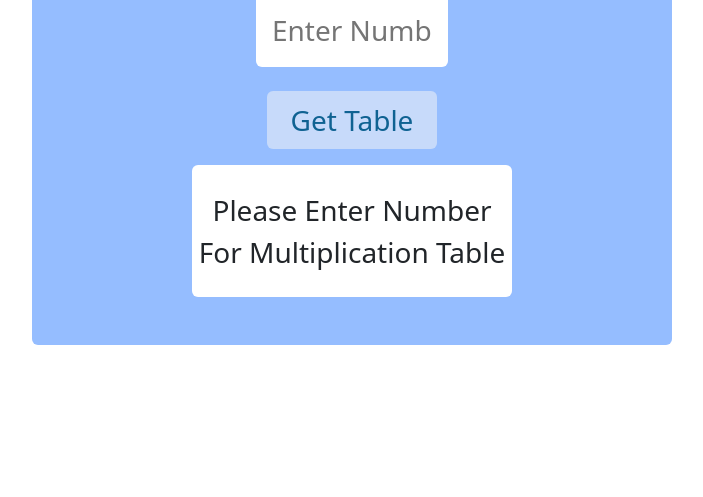
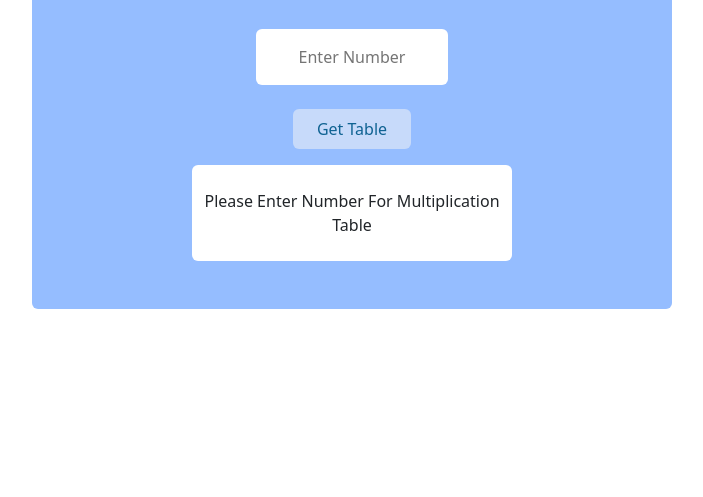
Before and after one commit to pawantech12/multiplication-table-app, a plain HTML site: page index.html in a window 1280 px wide. Shown: the part 303-800 px from the top of the page, without its empty margins (288-991 px from the left). Drawn offline with nearby package versions, Linux system fonts and the light colour scheme.

Commit message:
Update index.html

```diff
--- a/index.html
+++ b/index.html
@@ -17,11 +17,11 @@
     <div class="app vh-100 d-flex justify-content-center align-items-center">
         <div class="app-container w-50 text-center py-5 rounded">
             <h1>Multiplication Table App</h1>
-            <div class="input-box text-center mt-5 fs-3">
+            <div class="input-box text-center mt-5">
                 <input type="text" id="userinput" class="py-3 px-3 rounded text-center" placeholder="Enter Number"><br>
                 <button id="mulbtn" class="mt-4 py-2 px-4 rounded" onclick="multiply()">Get Table</button> <!-- here i have use onclick event to fire funtion when user click on button-->
             </div>
-            <div id="display" class="rounded py-4 mt-3 w-50 mx-auto fs-3">
+            <div id="display" class="rounded py-4 mt-3 w-50 mx-auto">
                 <!-- here will be display the multiplication table -->
                 Please Enter Number For Multiplication Table
             </div>
```
